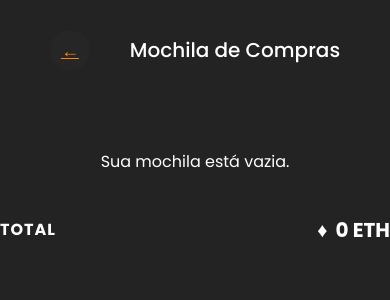
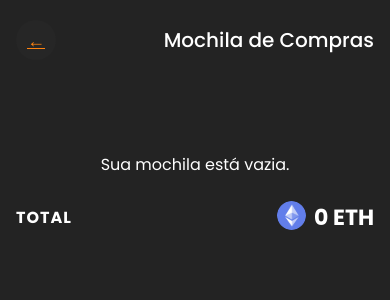
Before and after one commit to BarucoMarco2091/starsoft-frontend, a Next.js app: page /cart in a window 390 px wide. Shown: the top 300 px of the page. Built offline with nearby package versions, Linux system fonts and the light colour scheme.

Commit message:
feat: componente loading quando a api estiver lenta

```diff
--- a/src/app/cart/page.tsx
+++ b/src/app/cart/page.tsx
@@ -16,6 +16,7 @@ import styles from "./styles.module.scss";
 import Image from "next/image";
 import productImg from "../../../public/img-1.svg";
 import Link from "next/link";
+import ellipseImg from "../../../public/Ellipse 770.svg";
 
 export default function Cart() {
   const dispatch = useDispatch();
@@ -70,7 +71,13 @@ export default function Cart() {
                   </div>
 
                   <div className={styles.priceContainer}>
-                    <span className={styles.ethIcon}>♦</span>
+                    <Image
+                      src={ellipseImg}
+                      alt="ellipse"
+                      width={29}
+                      height={29}
+                      quality={100}
+                    />
                     <span className={styles.priceText}>{item.total} ETH</span>
                   </div>
 
@@ -110,9 +117,16 @@ export default function Cart() {
           <div className={styles.totalContainer}>
             <span className={styles.totalLabel}>TOTAL</span>
             <div className={styles.totalPrice}>
-              <span className={styles.ethIcon}>♦</span>
-
-              <span>{cartTotal}</span>
+              <div className={styles.total}>
+                <Image
+                  src={ellipseImg}
+                  alt="ellipse"
+                  width={29}
+                  height={29}
+                  quality={100}
+                />
+                <span className={styles.price}>{cartTotal}</span>
+              </div>
             </div>
           </div>
 
--- a/src/app/cart/styles.module.scss
+++ b/src/app/cart/styles.module.scss
@@ -6,11 +6,11 @@ $text-gray: #cccccc;
 
 .header {
   display: flex;
-  justify-content: space-evenly;
+  justify-content: space-between; // Mudado de space-evenly para alinhar melhor nas extremidades
   align-items: center;
   gap: 20px;
   margin-bottom: 32px;
-  padding: 30px;
+  padding: 30px 16px; // Reduzido o padding lateral para telas menores
 
   .backButton {
     background: #262626;
@@ -44,7 +44,7 @@ $text-gray: #cccccc;
   display: flex;
   flex-direction: column;
   gap: 16px;
-  padding-right: 4px;
+  padding: 0 16px;
   text-align: center;
 
   &::-webkit-scrollbar {
@@ -58,6 +58,8 @@ $text-gray: #cccccc;
 
   .emptyMessage {
     color: #ffffff;
+    font-size: 16px;
+    margin-top: 40px;
   }
 }
 
@@ -68,6 +70,8 @@ $text-gray: #cccccc;
   display: flex;
   gap: 16px;
   border: 1px solid #2a2a2a;
+  align-items: center;
+  text-align: left;
 
   .imageContainer {
     background: #161616;
@@ -78,6 +82,7 @@ $text-gray: #cccccc;
     justify-content: center;
     width: 90px;
     height: 90px;
+    flex-shrink: 0; // Impede a imagem de amassar em tablets
   }
 }
 
@@ -85,7 +90,7 @@ $text-gray: #cccccc;
   flex: 1;
   display: flex;
   flex-direction: column;
-  gap: 8px;
+  gap: 12px;
 }
 
 .itemInfo {
@@ -93,13 +98,13 @@ $text-gray: #cccccc;
     color: $text-white;
     font-size: 16px;
     font-weight: 500;
-    margin-bottom: 2px;
+    margin-bottom: 4px;
   }
 
   p {
     color: $text-gray;
-    font-size: 11px;
-    line-height: 14px;
+    font-size: 12px;
+    line-height: 16px;
   }
 }
 
@@ -107,7 +112,7 @@ $text-gray: #cccccc;
   display: flex;
   align-items: center;
   gap: 6px;
-  color: #70a1ff; // Cor azulada do símbolo ETH no print
+  color: #70a1ff;
   font-weight: 600;
   font-size: 15px;
 }
@@ -131,8 +136,8 @@ $text-gray: #cccccc;
     background: transparent;
     border: none;
     color: $text-gray;
-    font-size: 14px;
-    padding: 0 10px;
+    font-size: 16px;
+    padding: 0 12px;
     cursor: pointer;
     transition: color 0.2s;
 
@@ -143,9 +148,9 @@ $text-gray: #cccccc;
 
   span {
     color: $text-white;
-    font-size: 13px;
+    font-size: 14px;
     font-weight: 500;
-    min-width: 14px;
+    min-width: 16px;
     text-align: center;
   }
 }
@@ -155,8 +160,8 @@ $text-gray: #cccccc;
   color: $orange-primary;
   border: 1px solid rgba($orange-primary, 0.3);
   border-radius: 8px;
-  width: 32px;
-  height: 32px;
+  width: 36px;
+  height: 36px;
   display: flex;
   align-items: center;
   justify-content: center;
@@ -172,7 +177,7 @@ $text-gray: #cccccc;
 
 .footer {
   margin-top: auto;
-  padding-top: 24px;
+  padding: 24px 16px;
 }
 
 .totalContainer {
@@ -194,7 +199,15 @@ $text-gray: #cccccc;
     gap: 8px;
     color: $text-white;
     font-weight: 700;
-    font-size: 20px;
+    font-size: 22px;
+  }
+}
+
+.total {
+  display: flex;
+
+  .price {
+    margin-left: 1dvh;
   }
 }
 
@@ -204,7 +217,7 @@ $text-gray: #cccccc;
   border: none;
   border-radius: 8px;
   width: 100%;
-  height: 48px;
+  height: 52px;
   font-size: 14px;
   font-weight: 700;
   letter-spacing: 0.5px;
@@ -217,11 +230,32 @@ $text-gray: #cccccc;
 }
 
 @media (max-width: 768px) {
-  .itemsList {
-    padding: 2dvh;
+  .header {
+    padding: 20px 16px;
   }
 
-  .checkoutButton {
-    margin: 2dvh 2dvh;
+  .cartItem {
+    flex-direction: column;
+    align-items: stretch;
+    text-align: center;
+    position: relative;
+
+    .imageContainer {
+      margin: 0 auto;
+    }
+  }
+
+  .itemInfo h3 {
+    font-size: 15px;
+  }
+
+  .priceContainer {
+    justify-content: center;
+    margin: 4px 0;
+  }
+
+  .actionsRow {
+    justify-content: space-around;
+    margin-top: 8px;
   }
 }
--- a/src/app/styles/page.module.scss
+++ b/src/app/styles/page.module.scss
@@ -41,6 +41,7 @@
     .cardPrice {
       color: #fff;
       font-size: 16px;
+      margin-left: 1dvh;
     }
 
     .cardButton {
```
Also changed, not shown: src/app/(loja)/page.tsx (+15 -3 lines), src/components/loading/index.tsx (added, +24 -0 lines), src/components/loading/styles.module.scss (added, +14 -0 lines), public/Ellipse 770.svg (added).
